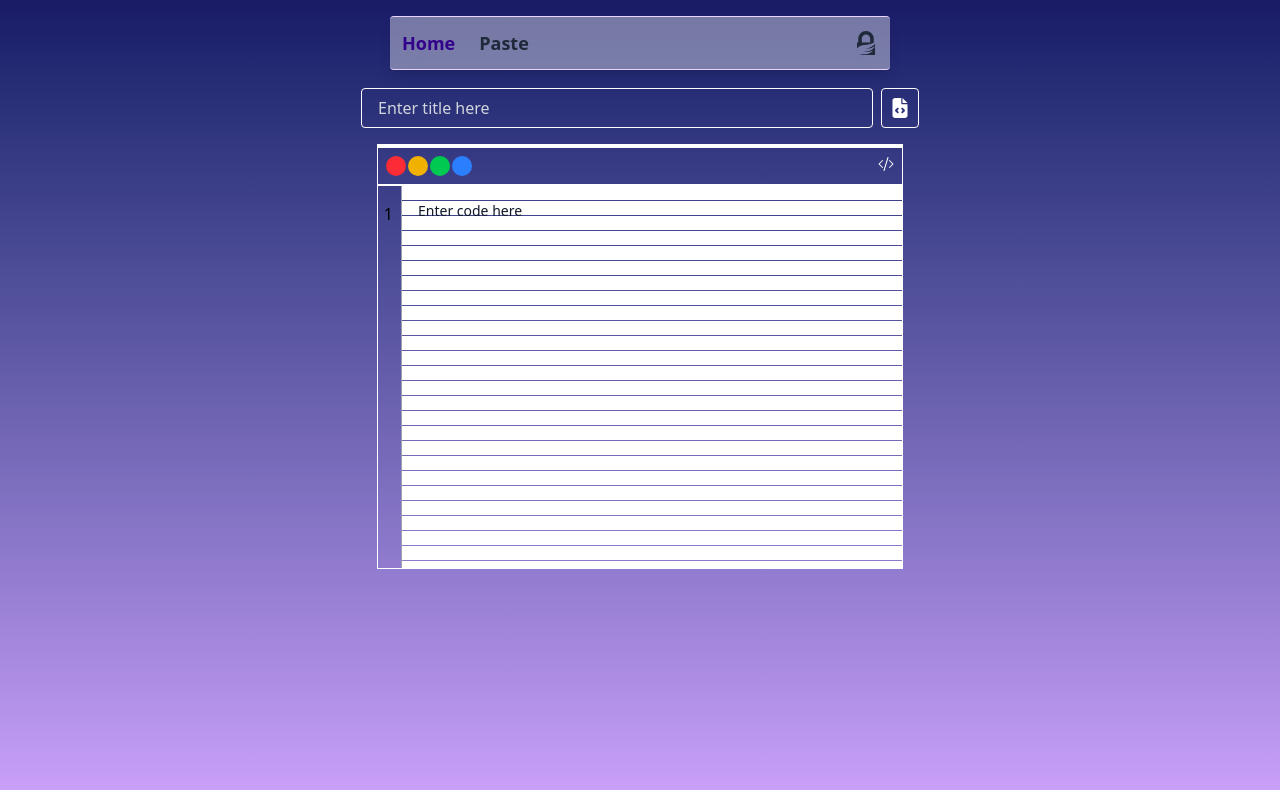
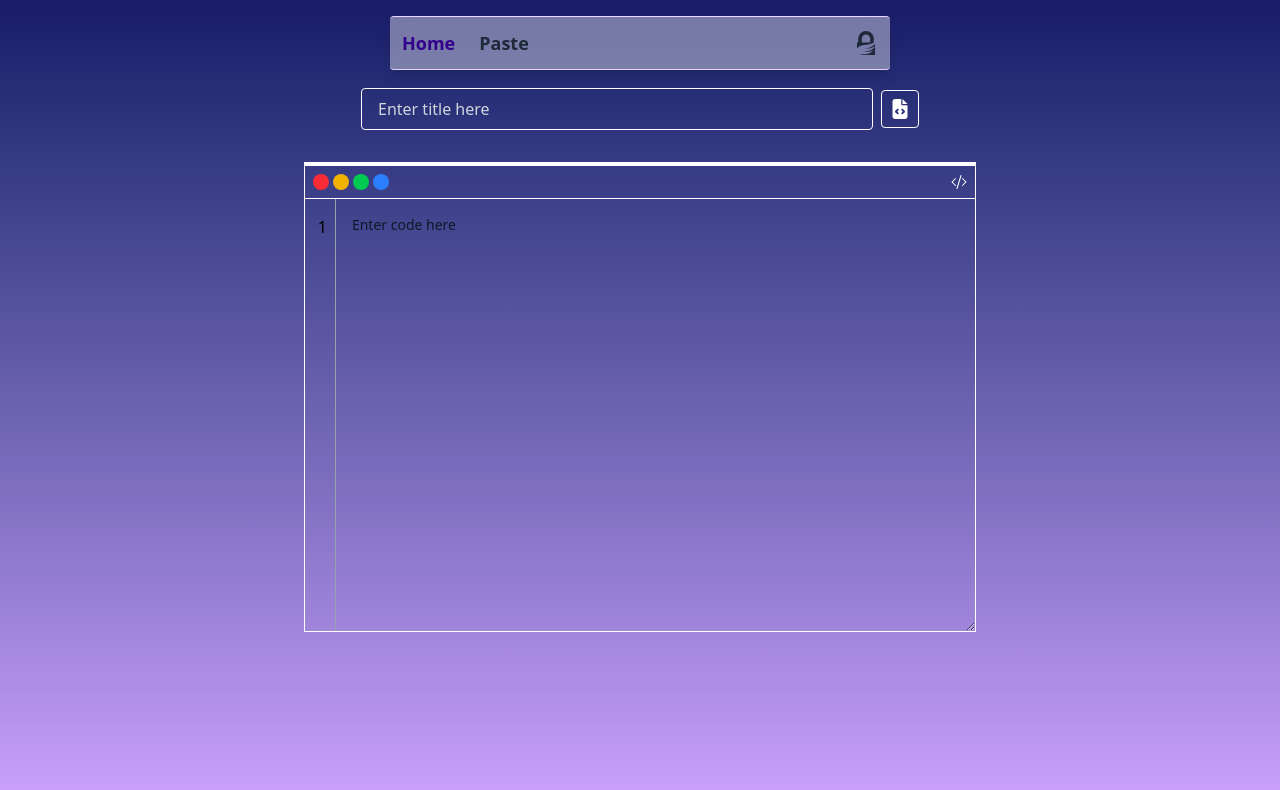
Before and after one commit to manojsingh00963/ICODESAVE, a React (Vite) app: page / in a window 1280 px wide. Shown: the top 790 px of the page. Built offline with nearby package versions, Linux system fonts and the light colour scheme.

Commit message:
make home component respnsive

```diff
--- a/src/components/Home.jsx
+++ b/src/components/Home.jsx
@@ -1,5 +1,4 @@
 import React, { useState, useEffect, useRef } from 'react';
-// eslint-disable-next-line no-unused-vars
 import { motion } from 'framer-motion';
 import { FaFileCode } from "react-icons/fa6";
 import { MdEditRoad } from "react-icons/md";
@@ -52,46 +51,56 @@ const Home = () => {
       initial={{ opacity: 0, y: -20 }}
       animate={{ opacity: 1, y: 0 }}
       transition={{ duration: 0.5 }}
-      className='mt-22 pb-10 flex flex-col container mx-auto place-content-center'>
-
-      <div className="flex gap-2 justify-center">
+      className="mt-22 pb-10 flex flex-col container mx-auto px-4 md:px-8 lg:px-16"
+    >
+      {/* Title Input and Button */}
+      <div className="flex gap-2 justify-center items-center mb-4">
         <input
-          className=" z-10 w-[45%] h-[15%] md:w-[40%] sm:[w-40%] border rounded p-2 pl-4 focus:ring-0 bg-neutral-2 dark:bg-black font-normal placeholder:text-gray-300 focus:outline-none resize-none leading-tight dark:text-white dark:caret-white"
+          className="w-full sm:max-w-xs md:max-w-md lg:max-w-lg border rounded p-2 pl-4 bg-neutral-2 dark:bg-black font-normal placeholder:text-gray-300 focus:outline-none dark:text-white dark:caret-white"
           type="text"
           placeholder="Enter title here"
           value={tittle}
           onChange={(e) => setTittle(e.target.value)}
-
         />
-        <button onClick={createPaste} className={` z-10 bg-transparent p-2 text-xl hover:text-[green] border rounded cursor-pointer`}>
+        <button
+          onClick={createPaste}
+          className="p-2 text-xl hover:text-green-500 border rounded"
+        >
           {pasteId ? <MdEditRoad /> : <FaFileCode />}
         </button>
       </div>
 
-      <div className='relative bg-transparent border border-t-4 mt-4 mx-auto justify-center'>
-        <div ref={ref} className="color-round bg-transparent flex p-2 gap-0.5 cursor-none">
-          <motion.div drag dragConstraints={ref} whileDrag={{ scale: 1.1 }} dragElastic={0.2} className="cursor-grab z-10 round w-5 h-5 rounded-full bg-red-500"></motion.div>
-          <motion.div drag dragConstraints={ref} whileDrag={{ scale: 1.1 }} dragElastic={0.2} className="cursor-grab z-10 round w-5 h-5 rounded-full bg-yellow-500"></motion.div>
-          <motion.div drag dragConstraints={ref} whileDrag={{ scale: 1.1 }} dragElastic={0.2} className="cursor-grab z-10 round w-5 h-5 rounded-full bg-green-500"></motion.div>
-          <motion.div drag dragConstraints={ref} whileDrag={{ scale: 1.1 }} dragElastic={0.2} className="cursor-grab z-10 round w-5 h-5 rounded-full bg-blue-500"></motion.div>
+      {/* Code Input Area */}
+      <div className="relative bg-transparent border border-t-4 mt-4 mx-auto w-full max-w-2xl">
+        {/* Drag Handles */}
+        <div ref={ref} className="flex p-2 gap-1">
+          <motion.div drag dragConstraints={ref} whileDrag={{ scale: 1.1 }} dragElastic={0.2} className="w-4 h-4 rounded-full bg-red-500 cursor-grab" />
+          <motion.div drag dragConstraints={ref} whileDrag={{ scale: 1.1 }} dragElastic={0.2} className="w-4 h-4 rounded-full bg-yellow-500 cursor-grab" />
+          <motion.div drag dragConstraints={ref} whileDrag={{ scale: 1.1 }} dragElastic={0.2} className="w-4 h-4 rounded-full bg-green-500 cursor-grab" />
+          <motion.div drag dragConstraints={ref} whileDrag={{ scale: 1.1 }} dragElastic={0.2} className="w-4 h-4 rounded-full bg-blue-500 cursor-grab" />
         </div>
-        <BsCodeSlash className='bg-transparent absolute right-2 top-2 cursor-none' />
 
-        <div className="relative flex border-t-2 ">
-          <aside className="w-6 text-right pr-2 pt-4 text-black dark:text-white border-r border-gray-400 dark:border-gray-600 bg-transparent ">
+        {/* Code Slash Icon */}
+        <BsCodeSlash className="absolute top-2 right-2" />
+
+        {/* Code Editor */}
+        <div className="flex border-t">
+          {/* Line Numbers */}
+          <aside className="w-8 text-right pr-2 pt-4 text-black dark:text-white border-r border-gray-400 dark:border-gray-600 bg-transparent">
             {value.split('\n').map((_, index) => (
               <div key={index}>{index + 1}</div>
             ))}
           </aside>
+
+          {/* Textarea */}
           <textarea
             value={value}
             placeholder="Enter code here"
             onChange={(e) => setValue(e.target.value)}
             rows={20}
-            className="min-w-[500px] p-4 min-h-[300px] md:w-[50%] sm:w-[50%] text-sm overflow-y-auto rounded-none focus:ring-0 bg-neutral-2 dark:bg-black font-normal placeholder:text-gray-900 dark:placeholder:text-gray-500 focus:outline-none resize-none leading-tight dark:text-white dark:caret-white pl-4 bg-[linear-gradient(white_14px,transparent_1px)] dark:bg-[linear-gradient(black_14px,transparent_1px)] bg-[size:100%_15px]"
+            className="w-full min-h-[300px] text-sm p-4 focus:outline-none bg-neutral-2 dark:bg-black font-normal placeholder:text-gray-900 dark:placeholder:text-gray-500 dark:text-white dark:caret-white"
             spellCheck="false"
-            required >
-          </textarea>
+          />
         </div>
       </div>
     </motion.div>
```
